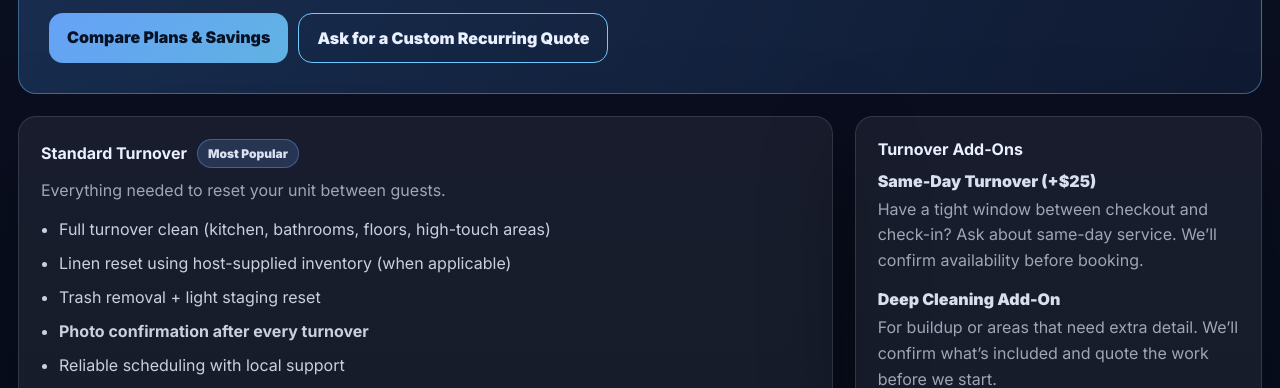
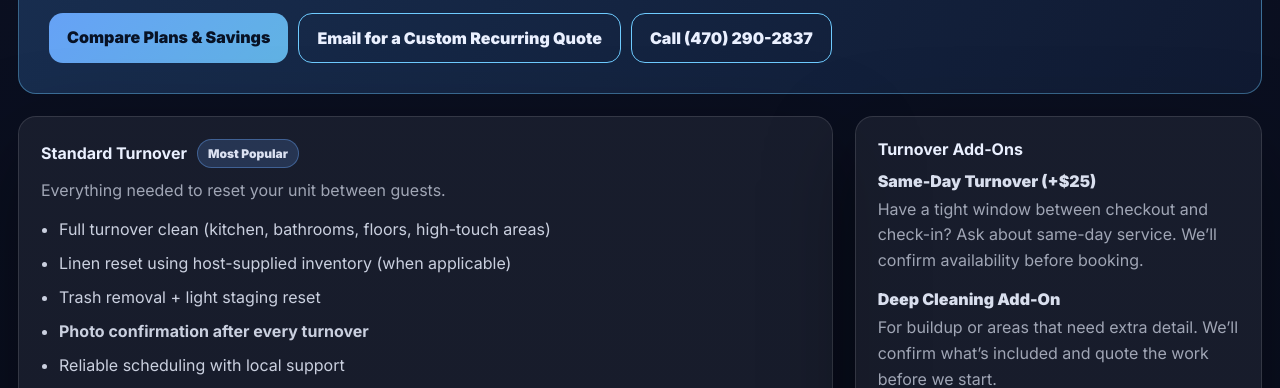
Before and after one commit to TurnoverAtl/turnoveratl-site, a plain HTML site: page pricing.html in a window 1280 px wide. Shown: the part 382-770 px from the top of the page. Drawn offline with Linux system fonts and the light colour scheme.

Commit message:
Update pricing.html

```diff
--- a/pricing.html
+++ b/pricing.html
@@ -355,9 +355,13 @@
 
       <div class="recurringBannerActions">
         <a class="ctaBtn" href="#deals">Compare Plans &amp; Savings</a>
-        <a class="ctaBtn customQuote" href="sms:+14702902837?body=Hi%20Turnover%20ATL%21%20I%27d%20like%20a%20custom%20recurring%20cleaning%20quote.%20My%20ZIP%20code%20is%20___%20and%20my%20preferred%20cleaning%20schedule%20is%20___.">
-          Ask for a Custom Recurring Quote
+        <a
+          class="ctaBtn customQuote"
+          href="mailto:ayinde@turnoveratl.com?subject=Custom%20Recurring%20Cleaning%20Quote&amp;body=Hi%20Turnover%20ATL%2C%0A%0AI%27d%20like%20a%20custom%20recurring%20cleaning%20quote.%0AZIP%20code%3A%20%0APreferred%20cleaning%20schedule%3A%20%0A%0AThank%20you%21"
+        >
+          Email for a Custom Recurring Quote
         </a>
+        <a class="ctaBtn customQuote" href="tel:+14702902837">Call (470) 290-2837</a>
       </div>
     </section>
 
```
